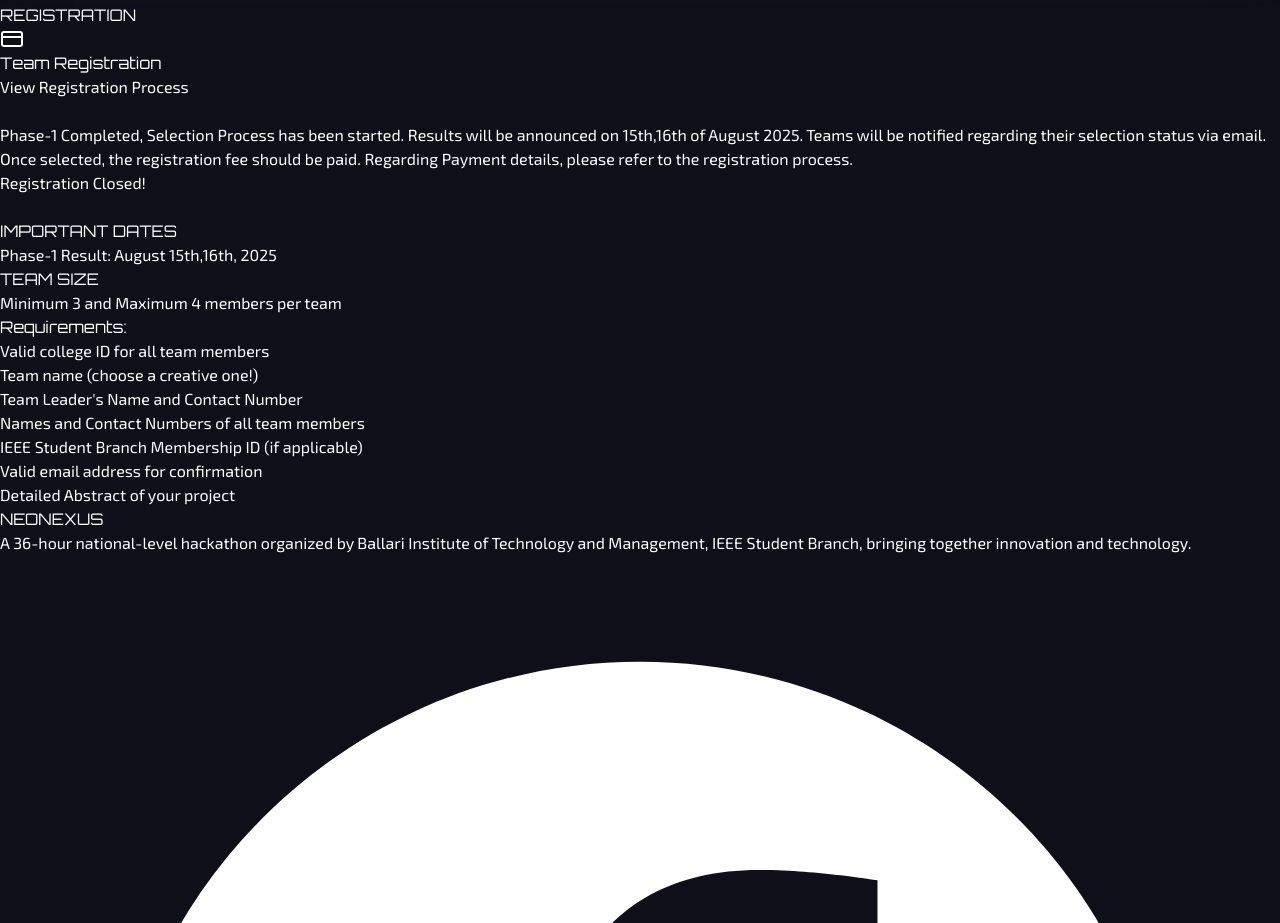
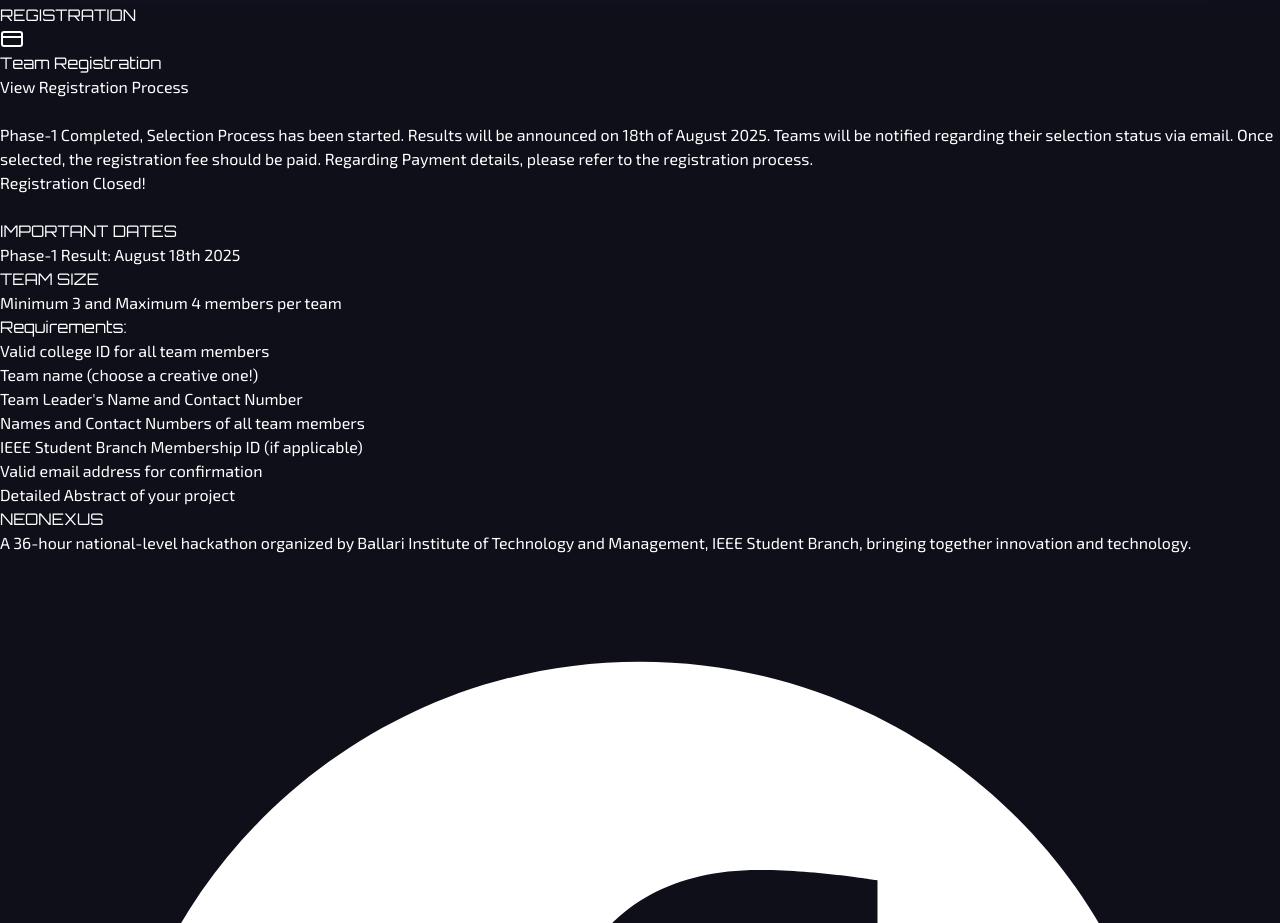
Before and after one commit to mohammedafaaz/NeoNexus, a React (Vite) app: page /register in a window 1280 px wide. Shown: the part 1067-1990 px from the top of the page. Built offline with nearby package versions, Linux system fonts and the light colour scheme.

Commit message:
Date Updated

```diff
--- a/src/components/HeroSection.tsx
+++ b/src/components/HeroSection.tsx
@@ -280,7 +280,7 @@
                 </svg>
                 <span className="text-[#ff1744] ml-1">Registrations Closed!</span>
               </span>
-              <span className="text-white font-bold w-full sm:w-auto block mt-1">Your submitted Abstracts are under review🔎 - Results will be announced on 15th,16th of August 2025 - Respective Team Leaders will be notified via email.</span>
+              <span className="text-white font-bold w-full sm:w-auto block mt-1">Your submitted Abstracts are under review🔎 - Results will be announced on 18th of August 2025 - Respective Team Leaders will be notified via email.</span>
 
             </a>
           </div>
--- a/src/pages/Register.tsx
+++ b/src/pages/Register.tsx
@@ -96,7 +96,7 @@
                 <br/>
 
                 <p className="mb-6 text-[var(--foreground-muted-dark)]">
-                  Phase-1 Completed, Selection Process has been started. Results will be announced on 15th,16th of August 2025. Teams will be notified regarding their selection status via email.
+                  Phase-1 Completed, Selection Process has been started. Results will be announced on 18th of August 2025. Teams will be notified regarding their selection status via email.
                   Once selected, the registration fee should be paid. Regarding Payment details, please refer to the registration process.
                 </p>
                 <button
@@ -111,7 +111,7 @@
                 <div className="grid grid-cols-1 md:grid-cols-2 gap-6 mb-6">
                   <div className="glass-panel p-4 text-center">
                     <h3 className="font-bold mb-2 text-[var(--secondary)]">IMPORTANT DATES</h3>
-                    <p className="text-sm">Phase-1 Result: August 15th,16th, 2025</p>
+                    <p className="text-sm">Phase-1 Result: August 18th 2025</p>
                   </div>
                   <div className="glass-panel p-4 text-center">
                     <h3 className="font-bold mb-2 text-[var(--accent)]">TEAM SIZE</h3>
```
